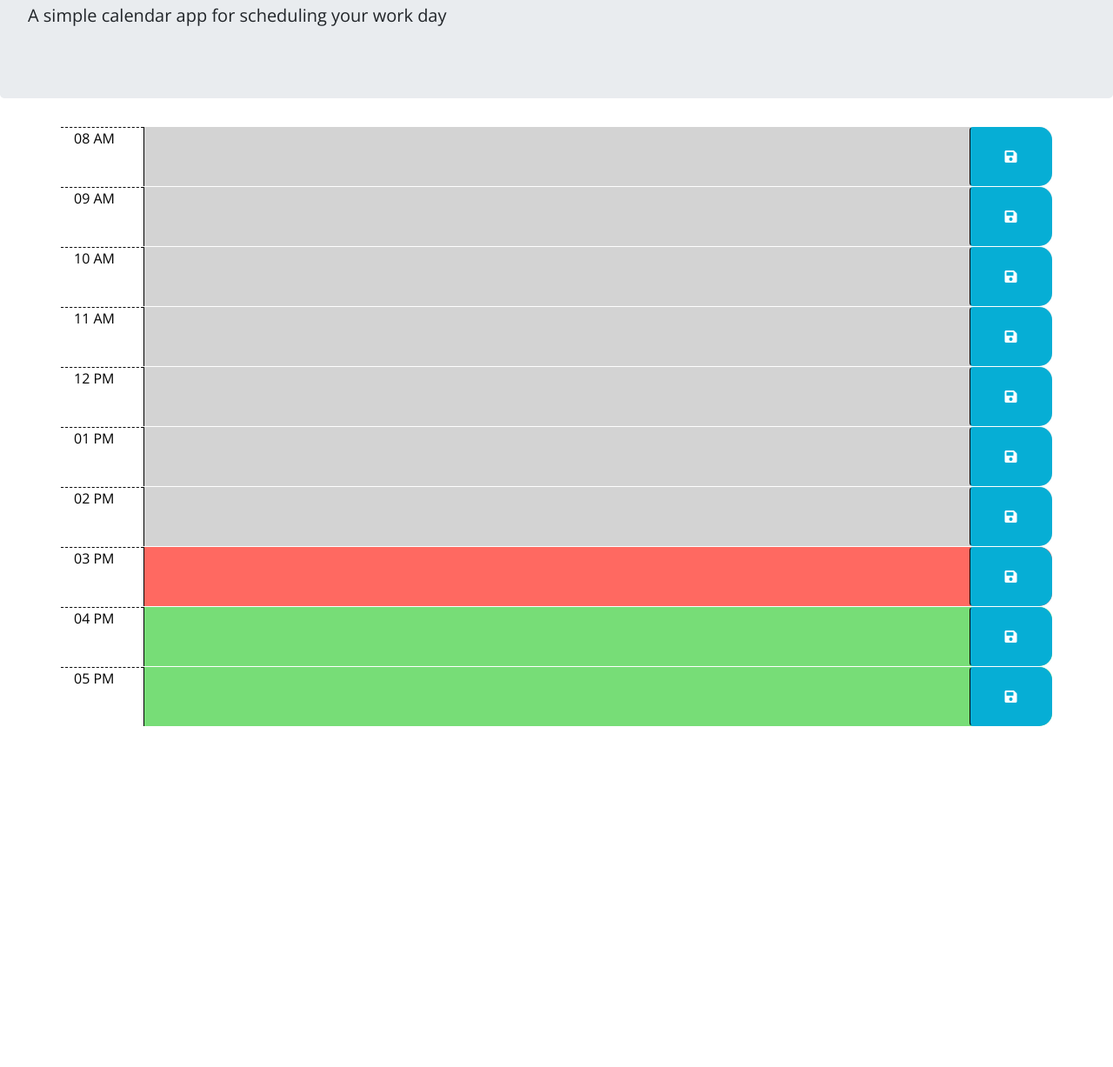
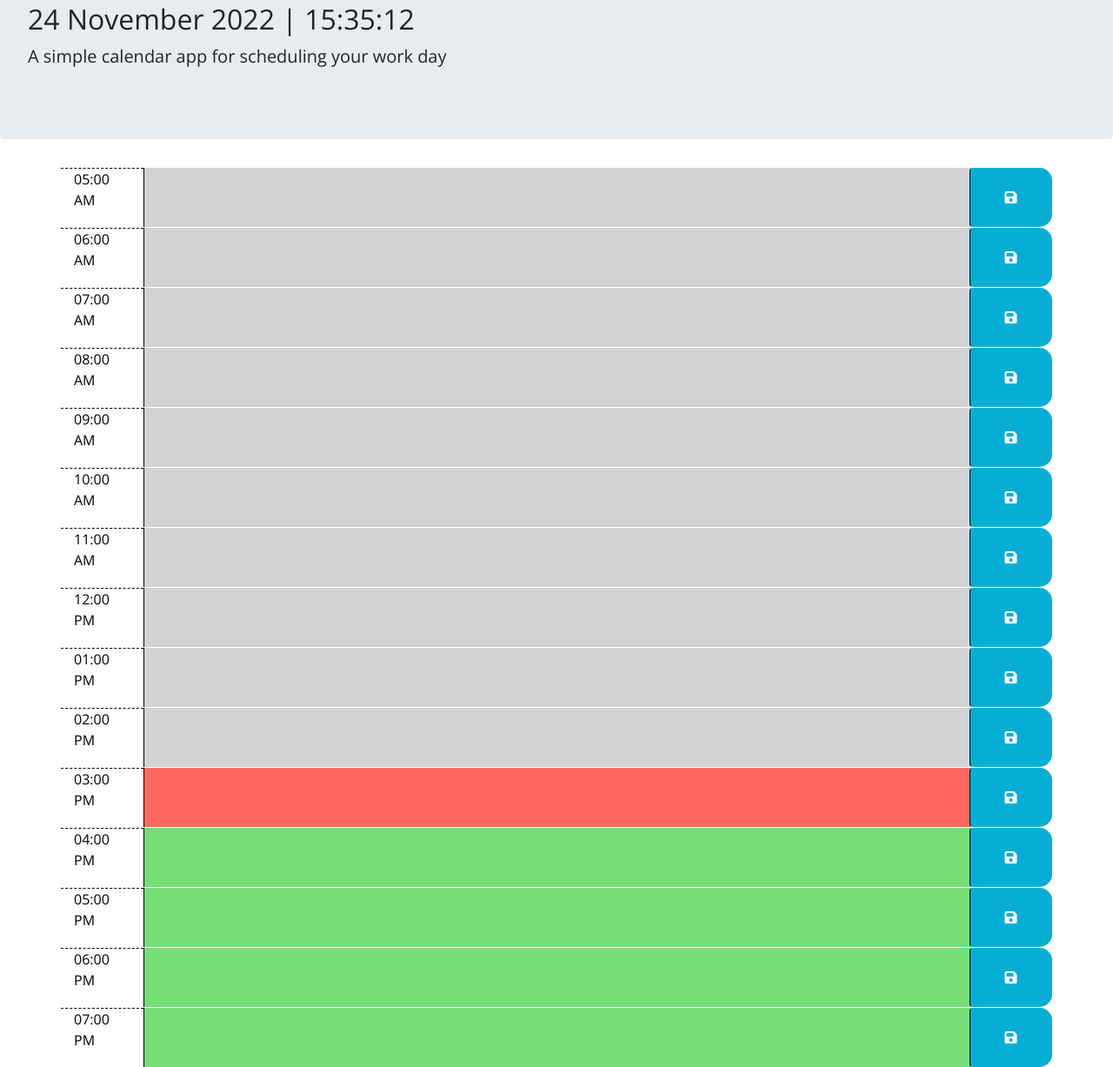
Before and after one commit to eSTee3/Calendar-Challenge, a plain HTML site: page index.html in a window 1280 px wide. Shown: the part 155-1382 px from the top of the page at 87% size. Before the commit the page ends 990 px from the top, so only its background shows below. Drawn offline with nearby package versions, Linux system fonts and the light colour scheme.

Commit message:
added more hours slots and fixed my date/time

```diff
--- a/Assets/script.js
+++ b/Assets/script.js
@@ -13,7 +13,7 @@ function updateClock() {
               now.getFullYear()].join(' ');
   document.getElementById('time').innerHTML = [date, time].join(' | ');
   setTimeout(updateClock, 1000);
-}
+} updateClock();
 
 
 
@@ -26,22 +26,6 @@ function updateClock() {
     // How might the id be useful when saving the description in local storage?
 
 
-$('.saveBtn').on('click',function(){
-  var eventData = $(this).siblings('.description').val();
-  var timeSlot = $(this).parent().attr('id');
-
-  localStorage.setItem(timeSlot, eventData);
-})
-  $('#hour08 .description').val(localStorage.getItem('hour08'));
-  $('#hour09 .description').val(localStorage.getItem('hour09'));
-  $('#hour10 .description').val(localStorage.getItem('hour10'));
-  $('#hour11 .description').val(localStorage.getItem('hour11'));
-  $('#hour12 .description').val(localStorage.getItem('hour12'));
-  $('#hour13 .description').val(localStorage.getItem('hour13'));
-  $('#hour14 .description').val(localStorage.getItem('hour14'));
-  $('#hour15 .description').val(localStorage.getItem('hour15'));
-  $('#hour16 .description').val(localStorage.getItem('hour16'));
-  $('#hour17 .description').val(localStorage.getItem('hour17'));
 
 
 
@@ -96,6 +80,27 @@ $('.saveBtn').on('click',function(){
     // HINT: How can the id attribute of each time-block be used to do this?
 
 
+    $('.saveBtn').on('click',function(){
+      var eventData = $(this).siblings('.description').val();
+      var timeSlot = $(this).parent().attr('id');
+
+      localStorage.setItem(timeSlot, eventData);
+    })
+      $('#hour05 .description').val(localStorage.getItem('hour05'));
+      $('#hour06 .description').val(localStorage.getItem('hour06'));
+      $('#hour07 .description').val(localStorage.getItem('hour07'));
+      $('#hour08 .description').val(localStorage.getItem('hour08'));
+      $('#hour09 .description').val(localStorage.getItem('hour09'));
+      $('#hour10 .description').val(localStorage.getItem('hour10'));
+      $('#hour11 .description').val(localStorage.getItem('hour11'));
+      $('#hour12 .description').val(localStorage.getItem('hour12'));
+      $('#hour13 .description').val(localStorage.getItem('hour13'));
+      $('#hour14 .description').val(localStorage.getItem('hour14'));
+      $('#hour15 .description').val(localStorage.getItem('hour15'));
+      $('#hour16 .description').val(localStorage.getItem('hour16'));
+      $('#hour17 .description').val(localStorage.getItem('hour17'));
+      $('#hour18 .description').val(localStorage.getItem('hour18'));
+      $('#hour19 .description').val(localStorage.getItem('hour19'));
 
 
 
--- a/index.html
+++ b/index.html
@@ -33,71 +33,106 @@
     </header>
     <div class="container">
       <!-- Sets up all the hourly entries -->
+      <div id="hour05" class="row time-block">
+        <div class="col-md-1 hour">05:00 AM</div>
+        <textarea class="col-md-10 description"></textarea>
+        <button class="btn saveBtn col-md-1">
+          <i class="fas fa-save"></i>
+        </button>
+      </div>
+      <div id="hour06" class="row time-block">
+        <div class="col-md-1 hour">06:00 AM</div>
+        <textarea class="col-md-10 description"></textarea>
+        <button class="btn saveBtn col-md-1">
+          <i class="fas fa-save"></i>
+        </button>
+      </div>
+      <div id="hour07" class="row time-block">
+        <div class="col-md-1 hour">07:00 AM</div>
+        <textarea class="col-md-10 description"></textarea>
+        <button class="btn saveBtn col-md-1">
+          <i class="fas fa-save"></i>
+        </button>
+      </div>
       <div id="hour08" class="row time-block">
-        <div class="col-md-1 hour">08 AM</div>
+        <div class="col-md-1 hour">08:00 AM</div>
         <textarea class="col-md-10 description"></textarea>
         <button class="btn saveBtn col-md-1">
           <i class="fas fa-save"></i>
         </button>
       </div>
       <div id="hour09" class="row time-block">
-        <div class="col-md-1 hour">09 AM</div>
+        <div class="col-md-1 hour">09:00 AM</div>
         <textarea class="col-md-10 description"></textarea>
         <button class="btn saveBtn col-md-1">
           <i class="fas fa-save"></i>
         </button>
       </div>
       <div id="hour10" class="row time-block">
-        <div class="col-md-1 hour">10 AM</div>
+        <div class="col-md-1 hour">10:00 AM</div>
         <textarea class="col-md-10 description"></textarea>
         <button class="btn saveBtn col-md-1">
           <i class="fas fa-save"></i>
         </button>
       </div>
       <div id="hour11" class="row time-block">
-        <div class="col-md-1 hour">11 AM</div>
+        <div class="col-md-1 hour">11:00 AM</div>
         <textarea class="col-md-10 description"></textarea>
         <button class="btn saveBtn col-md-1">
           <i class="fas fa-save"></i>
         </button>
       </div>
       <div id="hour12" class="row time-block">
-        <div class="col-md-1 hour">12 PM</div>
+        <div class="col-md-1 hour">12:00 PM</div>
         <textarea class="col-md-10 description"></textarea>
         <button class="btn saveBtn col-md-1">
           <i class="fas fa-save"></i>
         </button>
       </div>
       <div id="hour13" class="row time-block">
-        <div class="col-md-1 hour">01 PM</div>
+        <div class="col-md-1 hour">01:00 PM</div>
         <textarea class="col-md-10 description"></textarea>
         <button class="btn saveBtn col-md-1">
           <i class="fas fa-save"></i>
         </button>
       </div>
       <div id="hour14" class="row time-block">
-        <div class="col-md-1 hour">02 PM</div>
+        <div class="col-md-1 hour">02:00 PM</div>
         <textarea class="col-md-10 description"></textarea>
         <button class="btn saveBtn col-md-1">
           <i class="fas fa-save"></i>
         </button>
       </div>
       <div id="hour15" class="row time-block">
-        <div class="col-md-1 hour">03 PM</div>
+        <div class="col-md-1 hour">03:00 PM</div>
         <textarea class="col-md-10 description"></textarea>
         <button class="btn saveBtn col-md-1">
           <i class="fas fa-save"></i>
         </button>
       </div>
       <div id="hour16" class="row time-block">
-        <div class="col-md-1 hour">04 PM</div>
+        <div class="col-md-1 hour">04:00 PM</div>
         <textarea class="col-md-10 description"></textarea>
         <button class="btn saveBtn col-md-1">
           <i class="fas fa-save"></i>
         </button>
       </div>
       <div id="hour17" class="row time-block">
-        <div class="col-md-1 hour">05 PM</div>
+        <div class="col-md-1 hour">05:00 PM</div>
+        <textarea class="col-md-10 description"></textarea>
+        <button class="btn saveBtn col-md-1">
+          <i class="fas fa-save"></i>
+        </button>
+      </div>
+      <div id="hour18" class="row time-block">
+        <div class="col-md-1 hour">06:00 PM</div>
+        <textarea class="col-md-10 description"></textarea>
+        <button class="btn saveBtn col-md-1">
+          <i class="fas fa-save"></i>
+        </button>
+      </div>
+      <div id="hour19" class="row time-block">
+        <div class="col-md-1 hour">07:00 PM</div>
         <textarea class="col-md-10 description"></textarea>
         <button class="btn saveBtn col-md-1">
           <i class="fas fa-save"></i>
```
